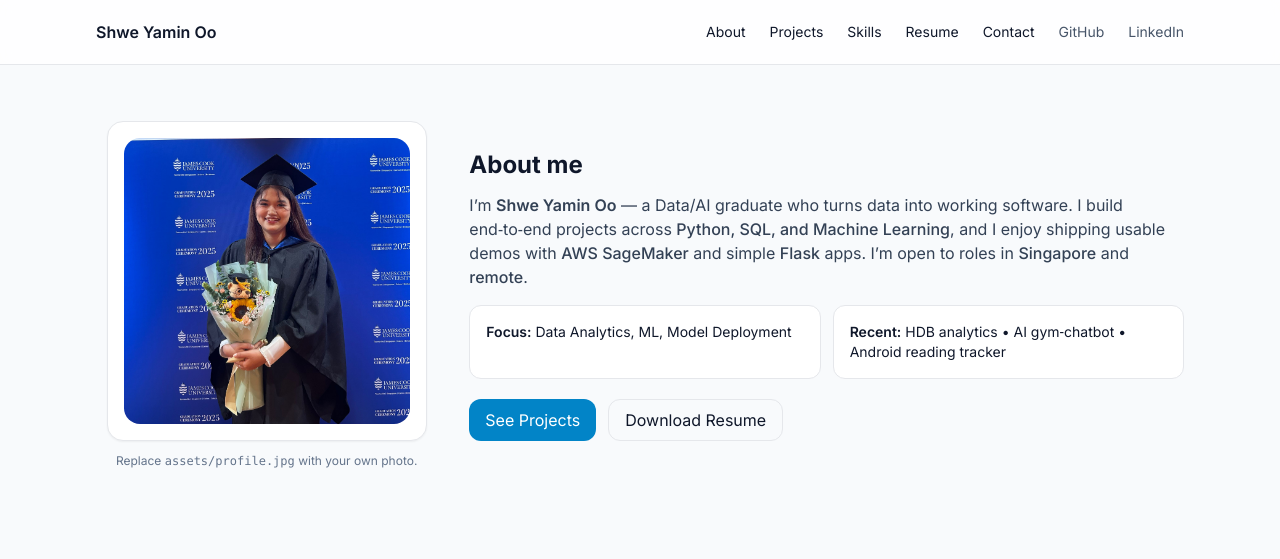
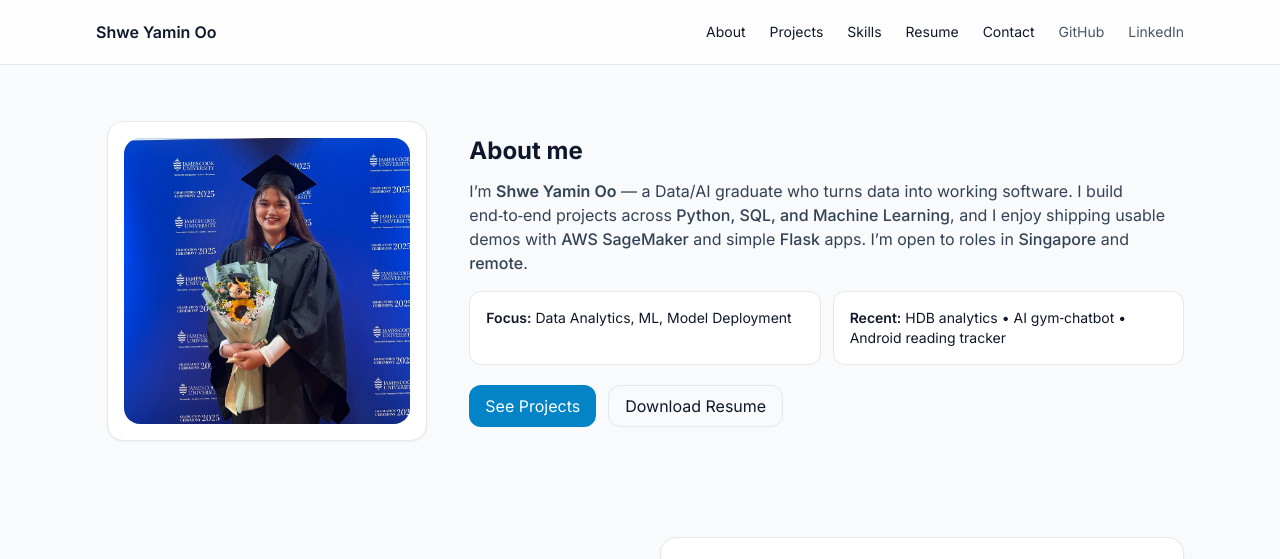
Before and after one commit to ChristineYamin/christineyamin.github.io, a plain HTML site: page index.html in a window 1280 px wide. Shown: the top 559 px of the page. Drawn offline with nearby package versions, Linux system fonts and the light colour scheme.

Commit message:
remove text

```diff
--- a/index.html
+++ b/index.html
@@ -41,9 +41,7 @@
       <div class="md:col-span-1 order-1 md:order-none">
         <div class="bg-white rounded-2xl border p-4 shadow-sm w-full max-w-xs mx-auto">
           <img src="me.jpg" alt="Photo of Christine Yamin" class="w-full aspect-square object-cover rounded-2xl">
-
         </div>
-        <p class="mt-3 text-center text-xs text-slate-500">Replace <code>assets/profile.jpg</code> with your own photo.</p>
       </div>
       <!-- Text -->
       <div class="md:col-span-2">
```
